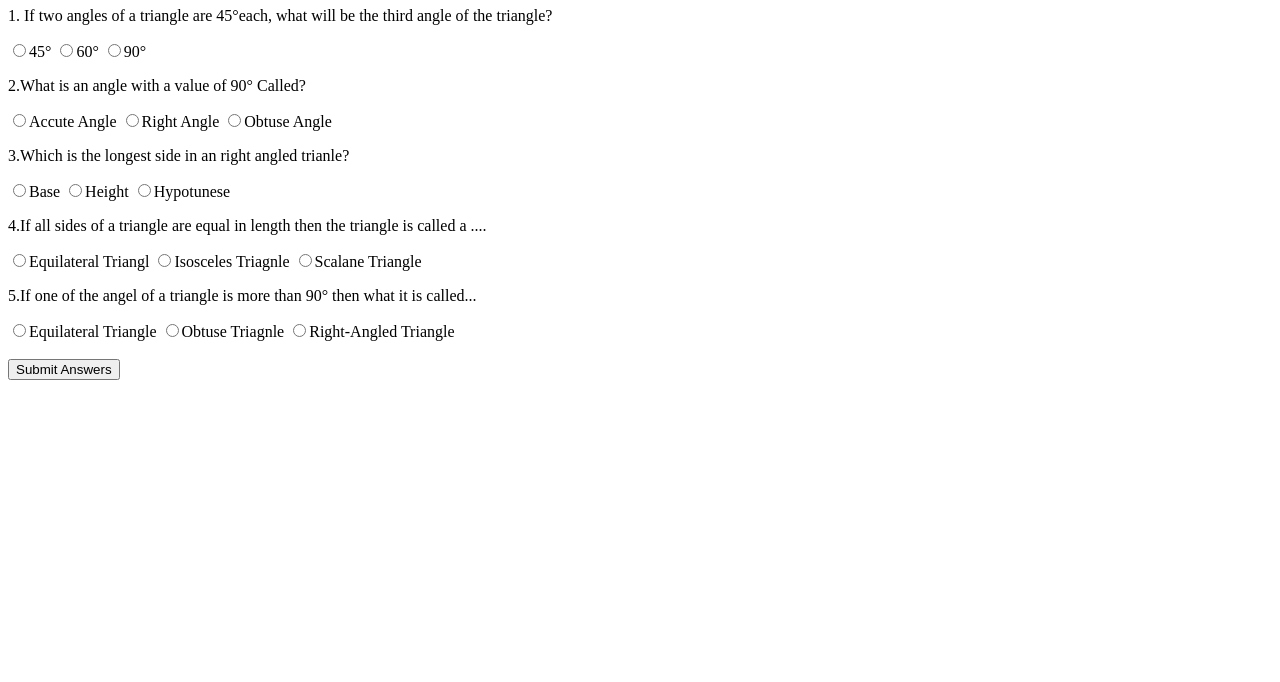
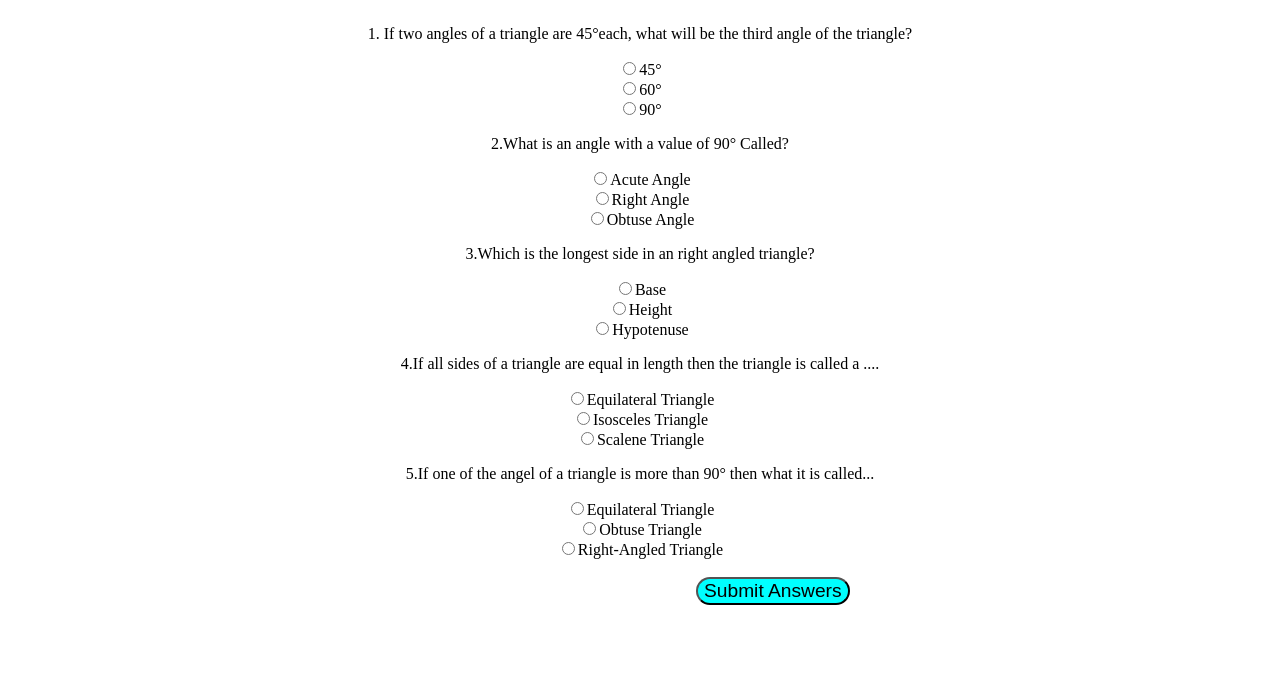
Before and after one commit to llashishll/Mark12---Fun-With-Triangles, a plain HTML site: page quiz.html in a window 1280 px wide. Shown: the part 118-800 px from the top of the page. Drawn offline with Linux system fonts and the light colour scheme.

Commit message:
Updated CSS

```diff
--- a/quiz.html
+++ b/quiz.html
@@ -20,35 +20,38 @@
 
     </ul>
 </nav>
+    <h1 class = "main-head">Quiz on Triangles</h1>
+
     <form class = "quizForm">
-    <h1>Quiz on Triangles</h1>
     <p>1. If two angles of a triangle are 45&#176;each, what will be the third angle of the triangle? </p>
     <label><input type = "radio" name="question1" value = "45">45&#176;</label>
     <label><input type = "radio" name="question1" value = "60">60&#176;</label>
     <label><input type = "radio" name="question1" value = "90">90&#176;</label>
 
     <p>2.What is an angle with a value of 90&#176; Called? </p>
-    <label><input type = "radio" name="question2" value = "Accute Angle">Accute Angle</label>
+    <label><input type = "radio" name="question2" value = "Acute Angle">Acute Angle</label>
     <label><input type = "radio" name="question2" value = "Right Angle">Right Angle</label>
     <label><input type = "radio" name="question2" value = "Obtuse Angle">Obtuse Angle</label>
 
-    <p>3.Which is the longest side in an right angled trianle?</p>
+    <p>3.Which is the longest side in an right angled triangle?</p>
     <label><input type = "radio" name="question3" value = "Base">Base</label>
     <label><input type = "radio" name="question3" value = "Height">Height</label>
-    <label><input type = "radio" name="question3" value = "Hypotunese">Hypotunese</label>
+    <label><input type = "radio" name="question3" value = "Hypotenuse">Hypotenuse</label>
 
     <p>4.If all sides of a triangle are equal in length then the triangle is called a ....</p>
-    <label><input type = "radio" name="question4" value = "Equilateral Triangle">Equilateral Triangl</label>
-    <label><input type = "radio" name="question4" value = "Isosceles Triagnle">Isosceles Triagnle</label>
-    <label><input type = "radio" name="question4" value = "Scalane Triangle">Scalane Triangle</label>
+    <label><input type = "radio" name="question4" value = "Equilateral Triangle">Equilateral Triangle</label>
+    <label><input type = "radio" name="question4" value = "Isosceles Triangle">Isosceles Triangle</label>
+    <label><input type = "radio" name="question4" value = "Scalene Triangle">Scalene Triangle</label>
 
     <p>5.If one of the angel of a triangle is more than 90&#176; then what it is called...</p>
-    <label><input type = "radio" name="question5" value = "Accute Trianle">Equilateral Triangle</label>
-    <label><input type = "radio" name="question5" value = "Obtuse Triangle">Obtuse Triagnle </label>
+    <label><input type = "radio" name="question5" value = "Acute Triangle">Equilateral Triangle</label>
+    <label><input type = "radio" name="question5" value = "Obtuse Triangle">Obtuse Triangle </label>
     <label><input type = "radio" name="question5" value = "Right-Angled Triangle">Right-Angled Triangle</label>
+
+
  </form><br>
  <button id ="submit_answer">Submit Answers</button><br>
-<p id="output"></p>
+<div id="output"></div>
  <script src="/quiz.js"></script>
 </body>
 </html>
--- a/quiz.js
+++ b/quiz.js
@@ -2,7 +2,7 @@ const form = document.querySelector(".quizForm")
 const submit_button = document.querySelector("#submit_answer")
 const showOutput = document.querySelector("#output")
 
-const correctAns = ["90", "Right Angle", "Hypotunese", "Equilateral Triangle", "Obtuse Triangle"]
+const correctAns = ["90", "Right Angle", "Hypotenuse", "Equilateral Triangle", "Obtuse Triangle"]
 
 function calculateScore() {
     let score = 0;
--- a/style.css
+++ b/style.css
@@ -29,12 +29,23 @@
     text-align: center;
 }
 
+#base,#height{
+text-align: center;
+}
 
-#submit {
+
+#submit,#calculate{
     background-color: aqua;
     font-size: larger;
     border-radius: 2rem;
-}
+  ;}
+ #submit_answer {
+    background-color: aqua;
+    font-size: larger;
+    border-radius: 2rem;
+    margin-left:43rem ;  }
+
+
 
 #btn {
     background-color: aqua;
@@ -60,3 +71,17 @@ font-size: large;
 .nav-bar{
     background-color: aqua;
 }
+.quizForm{
+    display: flex;
+    text-align: center;
+    flex-direction: column;
+    align-items: center;
+    justify-content: center;
+
+}
+#output{
+     margin-top: 2rem;
+    font-size: xx-large;
+    margin-left: 33rem;
+
+}
```
Also changed, not shown: area.html (+3 -3 lines), hypotenuse.html (+4 -1 lines).
